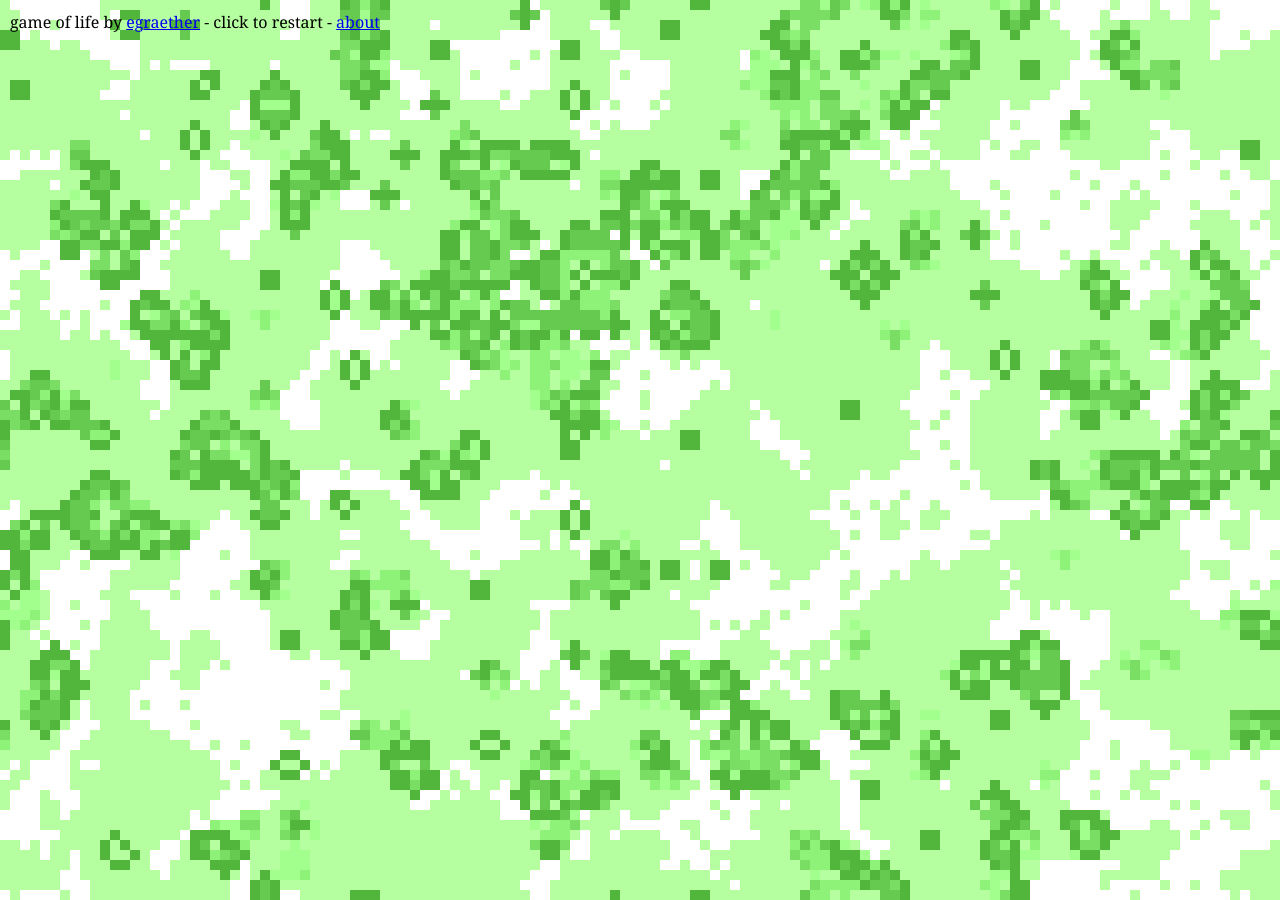
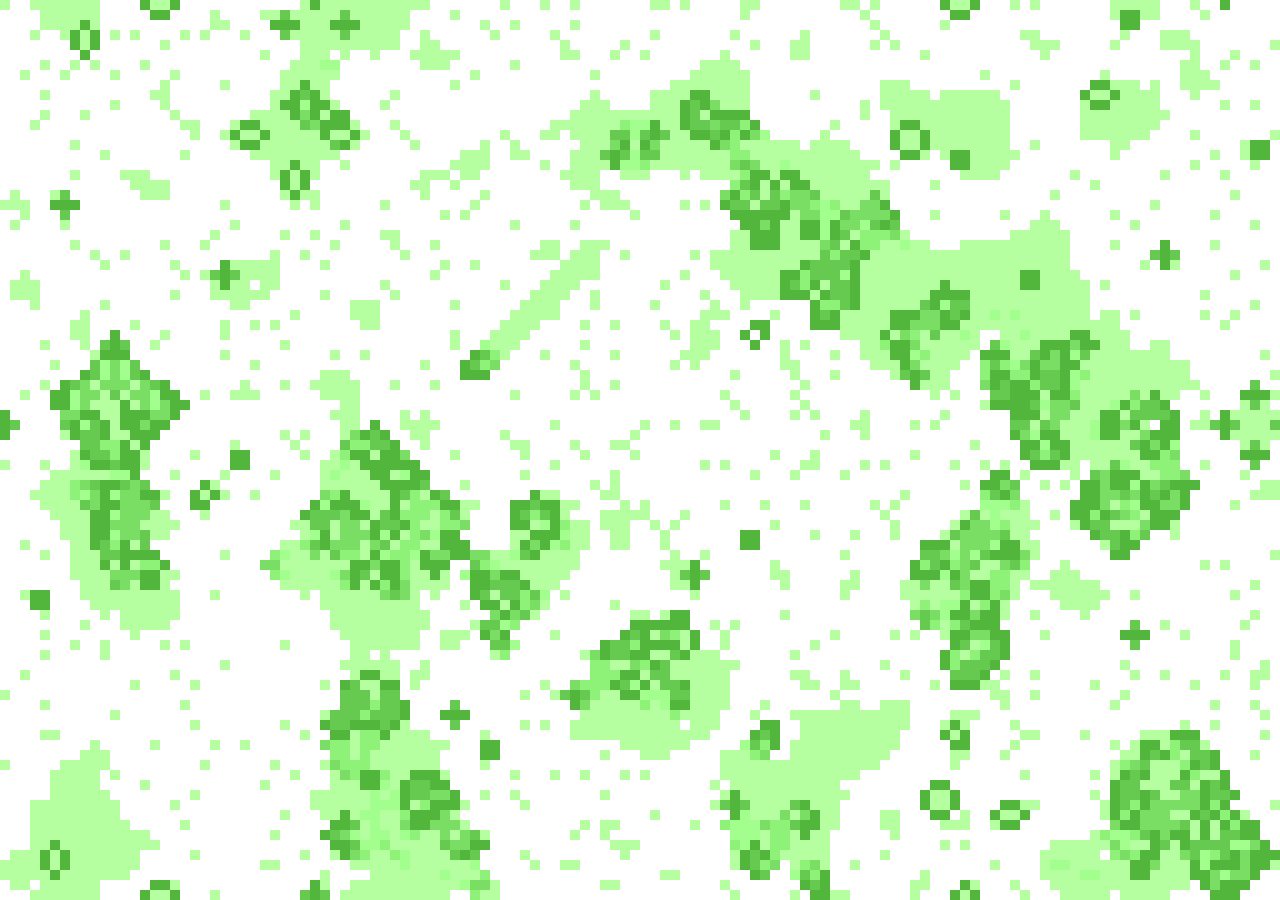
Before and after one commit to egraether/egraether.com, a Jekyll site: the page demos/life/index.html, which Jekyll copies as it is, in a window 1280 px wide. Built offline with Jekyll 4.4.1, drawn with Linux system fonts in a browser that asks for light colours.

Commit message:
added easter egg

```diff
--- a/demos/life/index.html
+++ b/demos/life/index.html
@@ -25,22 +25,19 @@
 
     <script type="text/javascript">
 
-      // var _gaq = _gaq || [];
-      // _gaq.push(['_setAccount', 'UA-18871992-2']);
-      // _gaq.push(['_trackPageview']);
-      //
-      // (function() {
-      //   var ga = document.createElement('script'); ga.type = 'text/javascript'; ga.async = true;
-      //   ga.src = ('https:' == document.location.protocol ? 'https://ssl' : 'http://www') + '.google-analytics.com/ga.js';
-      //   var s = document.getElementsByTagName('script')[0]; s.parentNode.insertBefore(ga, s);
-      // })();
+      var _gaq = _gaq || [];
+      _gaq.push(['_setAccount', 'UA-18871992-2']);
+      _gaq.push(['_trackPageview']);
+
+      (function() {
+        var ga = document.createElement('script'); ga.type = 'text/javascript'; ga.async = true;
+        ga.src = ('https:' == document.location.protocol ? 'https://ssl' : 'http://www') + '.google-analytics.com/ga.js';
+        var s = document.getElementsByTagName('script')[0]; s.parentNode.insertBefore(ga, s);
+      })();
 
     </script>
 </head>
 <body>
-    <p>
-        game of life by <a href="http://egraether.com">egraether</a> - click to restart - <a href="http://en.wikipedia.org/wiki/Conway%27s_Game_of_Life">about</a>
-    </p>
     <div id="container"></div>
 
 <script type="text/javascript" charset="utf-8" src="../lib/requestAnimationFrame.js"></script>
```
Also changed, not shown: other parts of demos/life/index.html (+1 -1 lines), index.html (+15 -2 lines).
